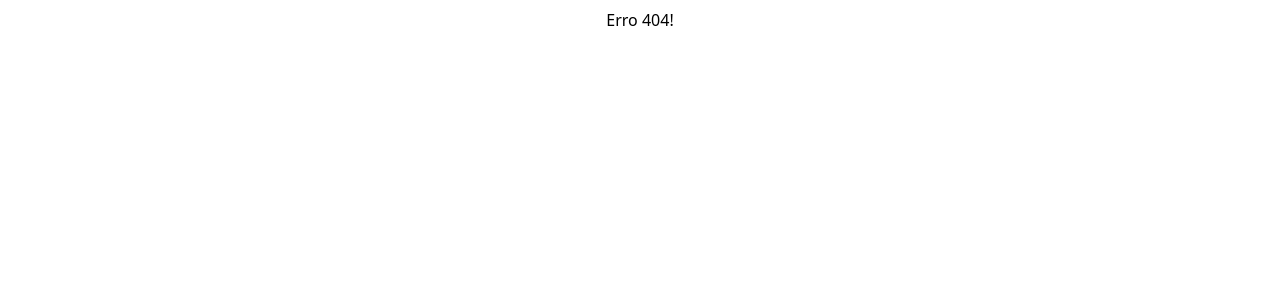
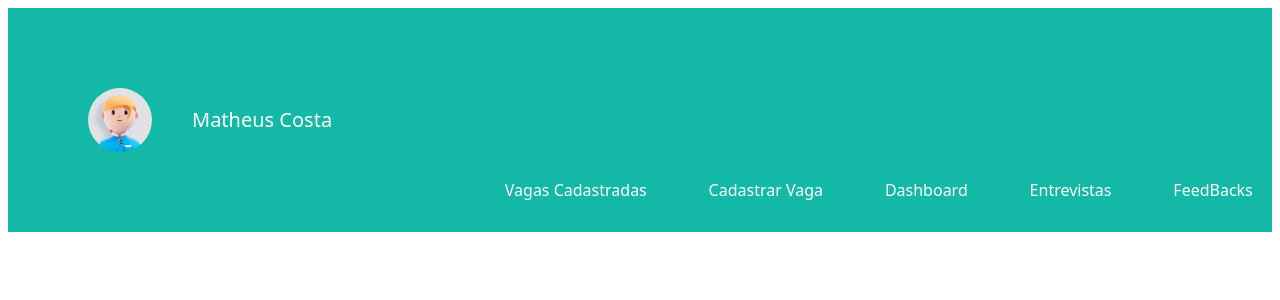
Before and after one commit to Matheus1000/everymind-main-main, a React (Vite) app: page /Empresa in a window 1280 px wide. Shown: the top 300 px of the page. Built offline with nearby package versions, Linux system fonts and the light colour scheme.

Commit message:
Alterações do css

```diff
--- a/src/components/BigCardInscrevase/style.css
+++ b/src/components/BigCardInscrevase/style.css
@@ -34,7 +34,6 @@
   }
 
   .user .stack2 {
-    align-items: start;
     display: flex;
     flex: 0 0 auto;
     flex-direction: column;
--- a/src/components/CardEntrevistas/style.css
+++ b/src/components/CardEntrevistas/style.css
@@ -33,7 +33,7 @@
   }
 
   .user .stack2 {
-    align-items: start;
+
     display: flex;
     flex: 0 0 auto;
     flex-direction: column;
--- a/src/components/CardTestes/style.css
+++ b/src/components/CardTestes/style.css
@@ -33,7 +33,6 @@
   }
 
   .user .stack2 {
-    align-items: start;
     display: flex;
     flex: 0 0 auto;
     flex-direction: column;
--- a/src/main.jsx
+++ b/src/main.jsx
@@ -9,6 +9,7 @@ import CadastroUsuario from './routes/CadastroUsuario/CadastroUsuario.jsx'
 import CadastroEmpresa from './routes/CadastroEmpresa/CadastroEmpresa.jsx'
 
 import Candidato from './routes/TelasCandidato/Candidato/Candidato.jsx'
+import Empresa from './routes/TelasEmpresa/Empresa/Empresa.jsx'
 
 import Perfil from './routes/TelasCandidato/Perfil/Perfil.jsx'
 import VagasUsuario from './routes/TelasCandidato/MinhasVagas/MinhasVagas.jsx'
@@ -16,6 +17,13 @@ import TestesUsuario from './routes/TelasCandidato/Testes/TestesUsuario.jsx'
 import Entrevistas from './routes/TelasCandidato/Entrevistas/Entrevistas.jsx'
 import Feedbacks from './routes/TelasCandidato/Feedbacks/Feedbacks.jsx'
 import VagasDisponiveis from './routes/TelasCandidato/VagasDisponiveis/VagasDisponiveis.jsx'
+
+import VagasCadastradas from './routes/TelasEmpresa/cadastrarVaga/cadastrarVaga.jsx'
+import CadastrarVaga from './routes/TelasEmpresa/vagasCadastradas/vagasCadastradas.jsx'
+import Dashboard from './routes/TelasEmpresa/DashBoard/Dashboard.jsx'
+import EntrevistasEmp from './routes/TelasEmpresa/Entrevistas/Entrevistas.jsx'
+import FeedbackEmp from './routes/TelasEmpresa/Feedbacks/Feedback.jsx'
+
 
 
 
@@ -48,6 +56,17 @@ const router = createBrowserRouter(
         <Route path='Feedbacks' element={<Feedbacks/>}/>
 
       </Route>
+      <Route path='/Empresa' element={<Empresa/>}>
+          <Route path='VagasCadastradas' element={<VagasCadastradas/>}/>
+          <Route path='CadastrarVaga' element={<CadastrarVaga/>}/>
+          <Route path='Dashboard' element={<Dashboard/>}/>
+          <Route path='Entrevistas' element={<EntrevistasEmp/>}/>
+          <Route path='Feedbacks' element={<FeedbackEmp/>}/>
+
+
+
+      </Route>
+
 
       {/*<Route path='/' element={<UserPanel/>}>
         <Route path='/Conta' element={<UserConta/>}/>
--- a/src/routes/TelasCandidato/Testes/TestesUsuario.jsx
+++ b/src/routes/TelasCandidato/Testes/TestesUsuario.jsx
@@ -17,7 +17,7 @@ const TestesUsuario = () => {
 
   const cards = Array.from({ length: 2 }, (_, index) => (
     <div key={index} style={cardStyles}>
-      <CardTestes />
+      <CardTestes name={"IBM"} role="Junior"/>
     </div>
   ));
   return (
--- a/src/routes/TelasEmpresa/DashBoard/Dashboard.jsx
+++ b/src/routes/TelasEmpresa/DashBoard/Dashboard.jsx
@@ -1,7 +1,24 @@
-import { Outlet } from "react-router-dom";
 
+
+const PowerBIEmbed = () => {
+    return (
+      <iframe
+        title="EveryMind"
+        width="100%"
+        height="700px"
+        src="https://app.powerbi.com/reportEmbed?reportId=25cc18b0-7f19-4b5f-8933-4755a7267c58&autoAuth=true&ctid=11dbbfe2-89b8-4549-be10-cec364e59551"
+        allowFullScreen={true}
+      ></iframe>
+    );
+  };
 const Dashboard = () => {
 
+    return (
+        <div className="p-5">
+          <h1 className="text-left decoration-black h24 text-3xl mb-20 ">Dashboard</h1>
+          <PowerBIEmbed />
+        </div>
+      );
 };
 
 export default Dashboard;
--- a/src/routes/TelasEmpresa/Empresa/Empresa.jsx
+++ b/src/routes/TelasEmpresa/Empresa/Empresa.jsx
@@ -0,0 +1,59 @@
+import React from "react";
+import "./styles.css"; // Import CSS file
+import { Outlet } from "react-router-dom";
+import { Link } from "react-router-dom";
+
+const Empresa = () => {
+  return (
+    <>
+      <div>
+        <Outlet />
+      </div>
+      <div className="flex bg-teal-500 justify-between items-center p100 mb-10 ">
+        <div className="flex m-20 items-center ">
+          <img
+            className="mr-10 rounded-full"
+            src="/src/assets/Avatar.png"
+            alt="Profile"
+          />
+          <div className="text-xl text-white">Matheus Costa</div>
+        </div>
+        <div className="buttonWrapper">
+          <button className="buttonFirst">
+            <Link to="/Empresa/VagasCadastradas" style={{ color: "#ffffff " }}>
+              Vagas Cadastradas
+            </Link>
+          </button>
+
+          {/* Outros botões aqui, sem margem à esquerda */}
+        </div>
+
+        <button className="buttonFirst">
+          <Link to="/Empresa/CadastrarVaga" style={{ color: "#ffffff " }}>
+                Cadastrar Vaga
+          </Link>
+        </button>
+
+        <button className="buttonFirst">
+          <Link to="/Empresa/Dashboard" style={{ color: "#ffffff " }}>
+            Dashboard
+          </Link>
+        </button>
+
+        <button className="buttonFirst">
+          <Link to="/Empresa/Entrevistas" style={{ color: "#ffffff " }}>
+            Entrevistas
+          </Link>
+        </button>
+
+        <button className="buttonFirst">
+          <Link to="/Empresa/Feedbacks" style={{ color: "#ffffff " }}>
+            FeedBacks
+          </Link>
+        </button>
+      </div>
+    </>
+  );
+};
+
+export default Empresa;
--- a/src/routes/TelasEmpresa/Entrevistas/Entrevistas.jsx
+++ b/src/routes/TelasEmpresa/Entrevistas/Entrevistas.jsx
@@ -1,7 +1,7 @@
 import { Outlet } from "react-router-dom";
 
-const Entrevistas = () => {
+const EntrevistasEmp = () => {
 
 };
 
-export default Entrevistas;
+export default EntrevistasEmp;
--- a/src/routes/TelasEmpresa/Feedbacks/Feedback.jsx
+++ b/src/routes/TelasEmpresa/Feedbacks/Feedback.jsx
@@ -1,7 +1,7 @@
 import { Outlet } from "react-router-dom";
 
-const Feedback = () => {
+const FeedbackEmp = () => {
 
 };
 
-export default Feedback;
+export default FeedbackEmp;
```
